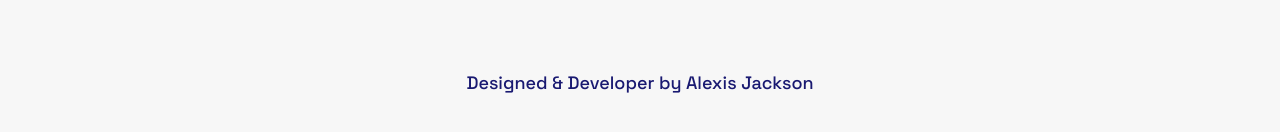
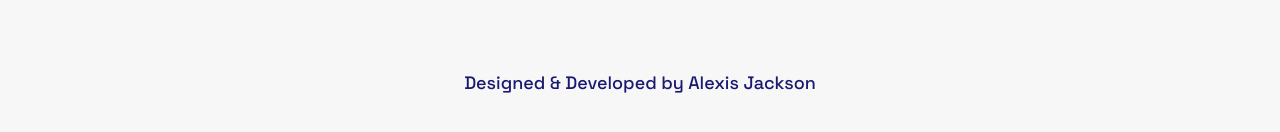
Before and after one commit to alexismgjackson-github/taskme, a React (Vite) app: page / in a window 1280 px wide. Shown: the part 532-664 px from the top of the page. Built offline with nearby package versions, Linux system fonts and the light colour scheme.

Commit message:
Update Footer.jsx

```diff
--- a/src/components/Footer.jsx
+++ b/src/components/Footer.jsx
@@ -1,7 +1,7 @@
 function Footer() {
   return (
     <footer>
-      <p className="footer-paragraph">Designed & Developer by Alexis Jackson</p>
+      <p className="footer-paragraph">Designed & Developed by Alexis Jackson</p>
     </footer>
   );
 }
```
